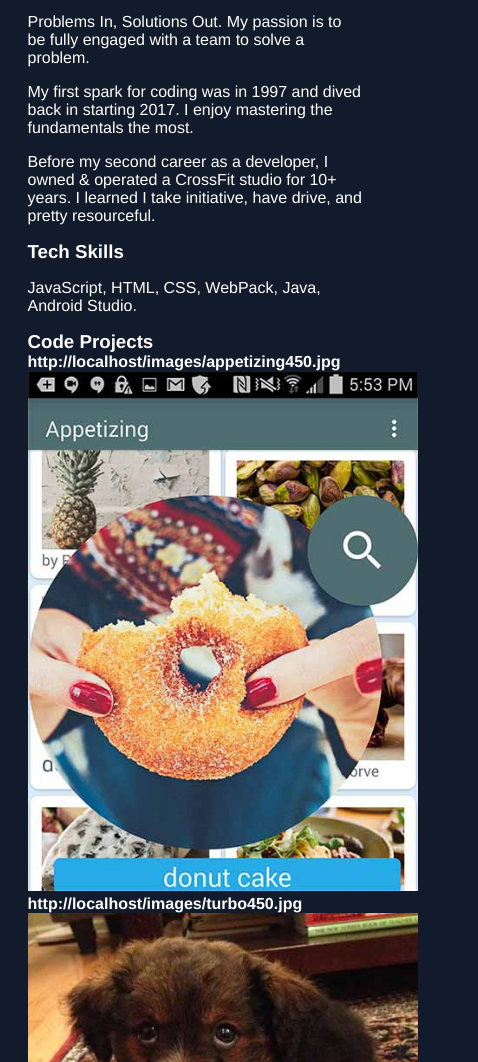
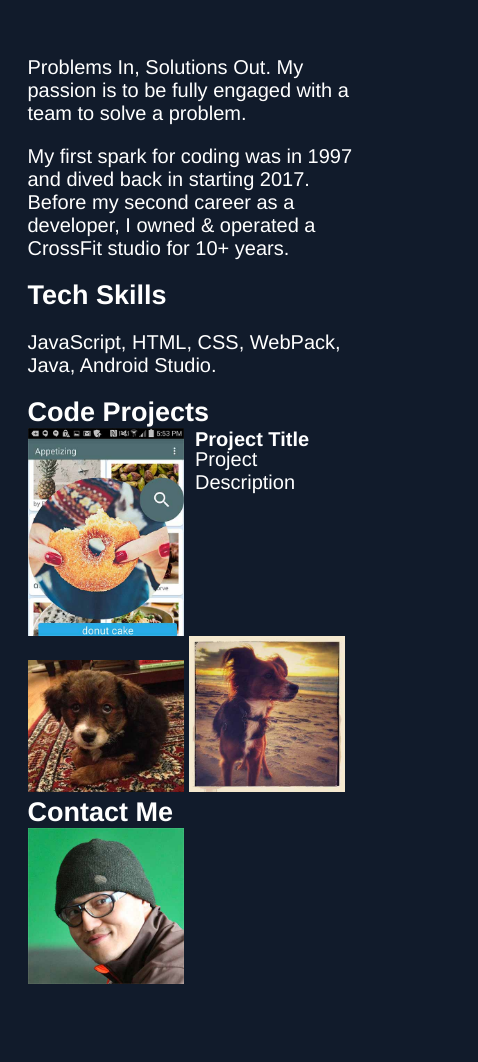
Before and after one commit to XiXiaPdx/portfolio-page, a website built with webpack: page src/index.html in a window 390 px wide. Shown: the part 105-1167 px from the top of the page, 478 px wide, since content can reach past the window. After the commit the page ends 1094 px from the top, so only its background shows below. Built offline with nearby package versions, Linux system fonts and the light colour scheme; files whose address does not match are found by name.

Commit message:
testing css grid code. pushing two elements into one grid

```diff
--- a/css/styles.css
+++ b/css/styles.css
@@ -9,6 +9,7 @@ body {
   background-color: #111b2b;
   padding-left: 5vw;
   padding-right: 5vw;
+  font-size: 20px;
 }
 
 h1, h2, h3, h4, h5, h6 {
@@ -35,18 +36,23 @@ header {
   width: 100%;
 }
 
+main h3 {
+  font-size: 4.4vw;
+}
+
 .headerInfoArea{
   width: 100%;
-  /* text-align: center; */
+  text-align: right;
 }
 
 .headerLogo{
   width: 100%;
-  height: 22vw;
-  margin: auto;
+  height: 100%;
+  margin-left:auto;
+  margin-right:auto;
   background-image:url('/images/xxlogo.svg');
   background-repeat:no-repeat;
-  background-position: right;
+  background-position: left;
   background-size: contain;
 }
 
@@ -54,6 +60,7 @@ header {
 }
 
 main {
+  margin-top: 7vh;
 }
 
 footer {
@@ -66,7 +73,15 @@ footer {
 
 .projectImages {
   color: white;
-  height: 100%;
+  /* height: 100%; */
+}
+
+.projectImages {
+  max-width: 100%;
+}
+
+.contactInfoArea img {
+  max-width: 100%;
 }
 
 @media screen and (min-width: 1200px){
@@ -75,8 +90,8 @@ footer {
     margin-left: auto;
     margin-right: auto;
   }
-  .headerLogo{
-    height: 264px;
+  header {
+    height: 288px;
   }
   header h1 {
     font-size: 144px;
@@ -90,5 +105,41 @@ footer {
   header p {
     font-size: 39px;
   }
+  main h3 {
+    font-size: 53px;
+  }
 
 }
+
+@media screen and (max-width: 600px){
+  main h3 {
+    font-size: 27px;
+  }
+
+  .projectImages  {
+    max-width: 40vw;
+    display: inline;
+  }
+
+  .contactInfoArea img {
+    max-width: 40vw;
+  }
+
+  .projectCard {
+    display: grid;
+    grid-template-columns: 1fr 1fr;
+    /* grid-template-rows: 1fr; */
+    width: 100%;
+  }
+
+  .projectCard h4 {
+    height: 10vh;
+    grid-column: 2 / 2;
+    grid-row: 1 / 1;
+  }
+
+  .projectCard p {
+    grid-column: 2 / 2;
+    grid-row: 1 / 1;
+  }
+}
--- a/src/index.html
+++ b/src/index.html
@@ -8,13 +8,12 @@
   </head>
   <body>
     <header>
+      <div class="headerLogo">
+      </div>
       <div class="headerInfoArea">
-
         <h1>Xi Xia</h1>
         <p>Sounds like "Sha She"</p>
         <h3>Web Developer</h3>
-      </div>
-      <div class="headerLogo">
       </div>
     </header>
     <main>
@@ -25,10 +24,7 @@
           </p>
           <p>
 
-            My first spark for coding was in 1997 and dived back in starting 2017. I enjoy mastering the fundamentals the most.
-          </p>
-          <p>
-            Before my second career as a developer, I owned & operated a CrossFit studio for 10+ years. I learned I take initiative, have drive, and pretty resourceful.
+            My first spark for coding was in 1997 and dived back in starting 2017.  Before my second career as a developer, I owned & operated a CrossFit studio for 10+ years.
 
           </p>
         </section>
@@ -39,27 +35,34 @@
           </p>
         </section>
       </div>
-      <div class="projectImages">
+      <div class="projects">
         <h3>Code Projects</h3>
-        <h4 id="appetizingImageName"></h4>
-        <img id="appetizingImage"
+        <div class="projectCard">
+          <img class="projectImages"
           srcset="./images/appetizing450.jpg 450w,
           ./images/appetizing700.jpg 700w,
           ./images/appetizing900.jpg 900w"
-          sizes="(min-width: 1200px) 450px "
+          sizes="(min-width: 1200px) 450px"
 
           alt="appetizing app screen shot">
+            <h4 class="projectTitle">
+              Project Title
+            </h4>
+            <p class="projectDescription">
+              Project Description
+            </p>
 
-          <h4 id="turboImageName"></h4>
-          <img id="turboImage"
+
+        </div>
+
+          <img class="projectImages"
             srcset="./images/turbo450.jpg 450w,
                     ./images/turbo600plus.jpg 700w,"
             sizes="(min-width: 1200px) 450px "
 
             alt="turbo dog screen shot">
 
-            <h4 id="turbosunImageName"></h4>
-            <img id="turbosunImage"
+            <img class="projectImages"
               srcset="./images/turbosun450.jpg 450w,
                       ./images/turbosun650.jpg 700w,"
               sizes="(min-width: 1200px) 450px "
@@ -67,19 +70,19 @@
               alt="turbo dog at beach screen shot">
 
       </div>
-    </main>
-    <footer>
+      <div class="contactInfoArea">
 
         <h3>Contact Me</h3>
-      <h4 id="headshotImageName"></h4>
         <img id="headshotImage"
         srcset="./images/headshot450.jpg 450w,
         ./images/headshot700.jpg 700w,
         ./images/headshot900.jpg 900w"
-        sizes="(max-width: 1200px) 450px, 600px"
+        sizes="(max-width: 1200px) 450px"
 
         alt="xx headsot picture">
-    </footer>
+      </div>
+    </main>
+
 
   </body>
 </html>
--- a/src/main.js
+++ b/src/main.js
@@ -1,6 +1,6 @@
 import {PrintTest} from './extra.js';
 import '../css/styles.css';
-import $ from 'jquery';
+// import $ from 'jquery';
 
 //using CopyWebpackPlugin, all images in src are now in dist when npm starts. Below JS import statements are needed anymore.
 
@@ -15,30 +15,30 @@ import $ from 'jquery';
 
 
 PrintTest();
-var appetizingImageName = $('#appetizingImageName')[0];
-var curretImageSource = $('#appetizingImage')[0].currentSrc;
-appetizingImageName.innerHTML = curretImageSource;
-document.getElementById('appetizingImage').onload = function(){
-  appetizingImageName.innerHTML = $('#appetizingImage')[0].currentSrc;
-};
-
-var headshotImageName = $('#headshotImageName')[0];
-var headImageSource = $('#headshotImage')[0].currentSrc;
-headshotImageName.innerHTML = headImageSource;
-document.getElementById('headshotImage').onload = function(){
-  headshotImageName.innerHTML = $('#headshotImage')[0].currentSrc;
-};
-
-var turboImageName = $('#turboImageName')[0];
-var turboImageSource = $('#turboImage')[0].currentSrc;
-turboImageName.innerHTML = turboImageSource;
-document.getElementById('turboImage').onload = function(){
-  turboImageName.innerHTML = $('#turboImage')[0].currentSrc;
-};
-
-var turbosunImageName = $('#turbosunImageName')[0];
-var turbosunImageSource = $('#turbosunImage')[0].currentSrc;
-turbosunImageName.innerHTML = turbosunImageSource;
-document.getElementById('turbosunImage').onload = function(){
-  turbosunImageName.innerHTML = $('#turbosunImage')[0].currentSrc;
-};
+// var appetizingImageName = $('#appetizingImageName')[0];
+// var curretImageSource = $('#appetizingImage')[0].currentSrc;
+// appetizingImageName.innerHTML = curretImageSource;
+// document.getElementById('appetizingImage').onload = function(){
+//   appetizingImageName.innerHTML = $('#appetizingImage')[0].currentSrc;
+// };
+//
+// var headshotImageName = $('#headshotImageName')[0];
+// var headImageSource = $('#headshotImage')[0].currentSrc;
+// headshotImageName.innerHTML = headImageSource;
+// document.getElementById('headshotImage').onload = function(){
+//   headshotImageName.innerHTML = $('#headshotImage')[0].currentSrc;
+// };
+//
+// var turboImageName = $('#turboImageName')[0];
+// var turboImageSource = $('#turboImage')[0].currentSrc;
+// turboImageName.innerHTML = turboImageSource;
+// document.getElementById('turboImage').onload = function(){
+//   turboImageName.innerHTML = $('#turboImage')[0].currentSrc;
+// };
+//
+// var turbosunImageName = $('#turbosunImageName')[0];
+// var turbosunImageSource = $('#turbosunImage')[0].currentSrc;
+// turbosunImageName.innerHTML = turbosunImageSource;
+// document.getElementById('turbosunImage').onload = function(){
+//   turbosunImageName.innerHTML = $('#turbosunImage')[0].currentSrc;
+// };
```
Lines whose indentation alone changed are shown as unchanged.
